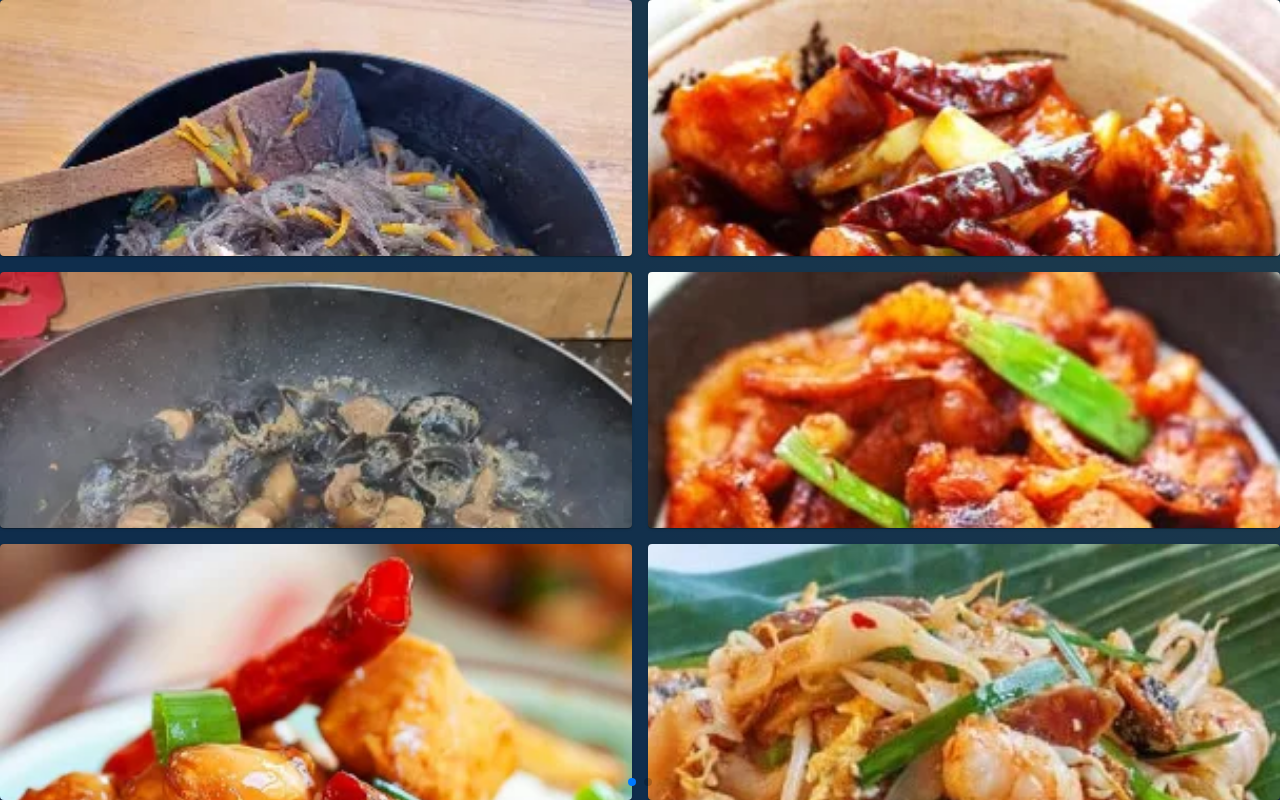
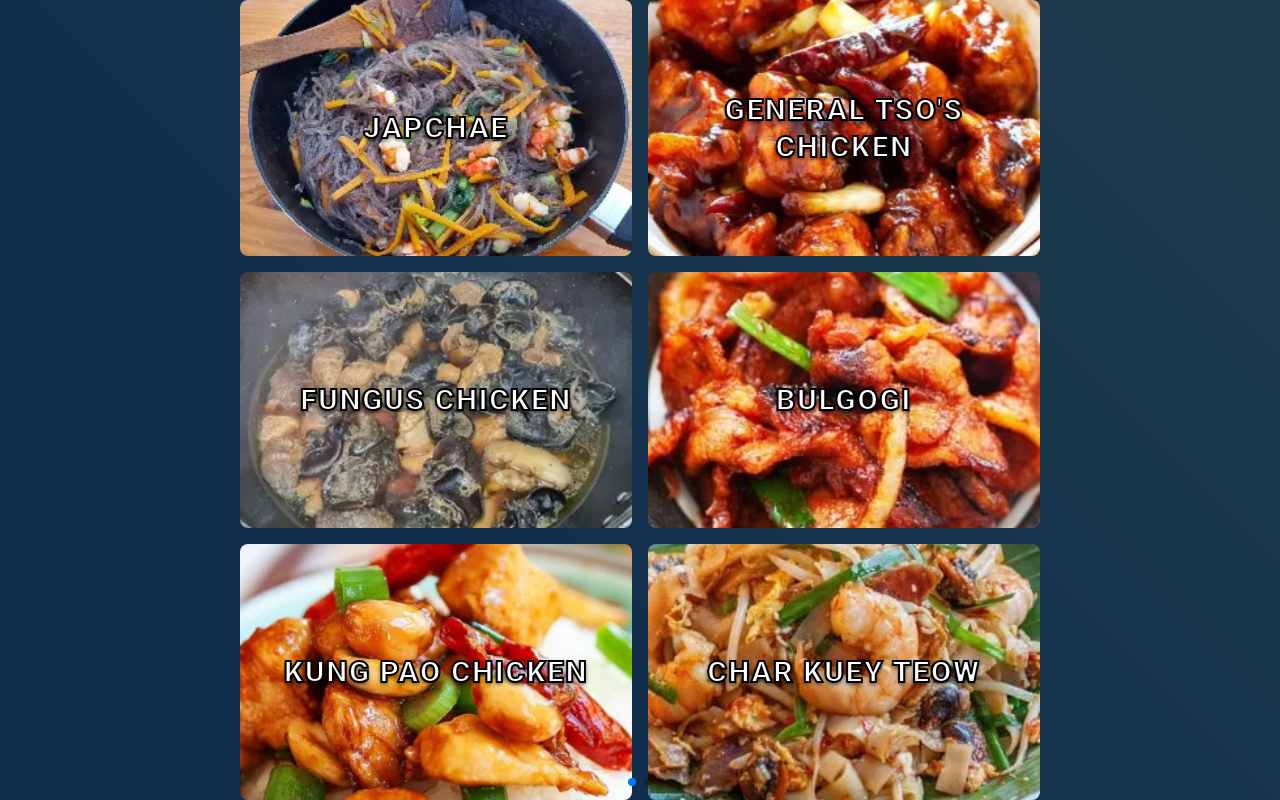
Before and after one commit to tanlines/demo-profile, a React (Vite) app: page / in a window 1280 px wide. Built offline with nearby package versions, Linux system fonts and the light colour scheme.

Commit message:
mvoe text

```diff
--- a/src/components/sections/Recipes.jsx
+++ b/src/components/sections/Recipes.jsx
@@ -19,12 +19,22 @@ function RecipeCard({ recipe, onImageClick }) {
   const theme = useTheme();
 
   return (
-    <Card
+    <Box
       sx={{
         width: '100%',
+        height: '100%',
+        minHeight: { xs: '200px', sm: '250px' },
         cursor: 'pointer',
         transition: 'transform 0.2s ease, box-shadow 0.2s ease',
-        height: '100%',
+        backgroundImage: `url(${recipe.image})`,
+        backgroundSize: 'cover',
+        backgroundPosition: 'center',
+        backgroundRepeat: 'no-repeat',
+        borderRadius: 2,
+        position: 'relative',
+        display: 'flex',
+        alignItems: 'center',
+        justifyContent: 'center',
         '&:hover': {
           transform: 'scale(1.05)',
           boxShadow: theme.palette.mode === 'dark'
@@ -34,30 +44,35 @@ function RecipeCard({ recipe, onImageClick }) {
       }}
       onClick={() => onImageClick(recipe)}
     >
-      <CardMedia
-        component="img"
-        height={{ xs: '150', sm: '200' }}
-        image={recipe.image}
-        alt={recipe.title}
+      {/* Dark overlay for better text readability */}
+      <Box
         sx={{
-          objectFit: 'cover'
+          bottom: 0,
+          left: 0,
+          right: 0,
+          p: 2
         }}
-      />
-      <CardContent>
+      >
         <Typography
-          variant="h6"
+          variant="h4"
           component="div"
           sx={{
             textAlign: 'center',
-            fontWeight: 'bold',
-            color: theme.palette.mode === 'dark' ? 'white' : 'black',
-            fontSize: { xs: '0.9rem', sm: '1.25rem' }
+            fontWeight: 900,
+            fontFamily: '"Roboto Black", "Arial Black", "Helvetica Neue", Arial, sans-serif',
+            color: 'white',
+            fontSize: { xs: '1.35rem', sm: '1.875rem' },
+            textShadow: '0 2px 4px rgba(0, 0, 0, 0.8)',
+            WebkitTextStroke: '2px black',
+            textStroke: '2px black',
+            letterSpacing: '0.05em',
+            textTransform: 'uppercase'
           }}
         >
           {recipe.title}
         </Typography>
-      </CardContent>
-    </Card>
+      </Box>
+    </Box>
   );
 }
 
@@ -405,6 +420,7 @@ function Recipes({ active = false }) {
     <Box
       sx={{
         width: '100%',
+        maxWidth: '800px',
         height: '100%',
         display: 'flex',
         flexDirection: 'column',
--- a/src/data/recipes.js
+++ b/src/data/recipes.js
@@ -14,21 +14,22 @@ export const recipes = [
     title: "Japchae",
     ingredients: [
         { amount: { value: 100, unit: "g" }, item: "thin sweet potato noodles", substitute: "rice noodles or glass noodles" },
-        { amount: { value: 75, unit: "g" }, item: "beef thinly sliced", substitute: "chicken, tofu or mushrooms for vegetarian" },
-        { amount: { value: 0.5, unit: "medium" }, item: "carrots, cut into matchsticks" },
-        { amount: { value: 1.5, unit: "" }, item: "shiitake mushrooms, sliced", substitute: "button mushrooms or oyster mushrooms" },
+        { amount: { value: 75, unit: "g" }, item: "beef diced", substitute: "chicken, tofu or mushrooms for vegetarian" },
+        { amount: { value: 0.5, unit: "medium" }, item: "carrot matchsticks" },
+        { amount: { value: 1.5, unit: "" }, item: "shiitake mushrooms", substitute: "button mushrooms or oyster mushrooms" },
         { amount: { value: 25, unit: "g" }, item: "baby spinach" },
-        { amount: { value: 1.5, unit: "" }, item: "green onions, sliced" },
+        { amount: { value: 1.5, unit: "" }, item: "green onions" },
         { amount: { value: 2, unit: "tbsp" }, item: "soy sauce" },
         { amount: { value: 1, unit: "tbsp" }, item: "sesame oil" },
         { amount: { value: 0.5, unit: "tbsp" }, item: "oyster sauce" },
     ],
     instructions: [
-        "Soak mushrooms in warm water until soft",
+        "Soak mushrooms in warm water until soft, remove stems and slice",
+        "Slice carrots into matchsticks, slice green onions",
         "Boil noodles, rinse in cold water, set aside, add sesame oil to prevent sticking",
         "Stirfry vegetables, set aside",
-        "Stirfry beef/chicken, garlic, soy sauce, sesame oil and sugar until brown",
-        "Add all other ingredients and mix well",
+        "Stirfry beef, garlic, soy sauce, sesame oil and sugar until brown",
+        "Add vegetables, noodles then spinach and mix well",
     ],
     image: "/recipes/japchae.webp"
   },
```
